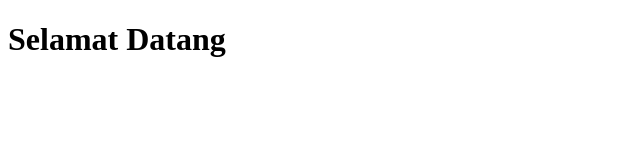
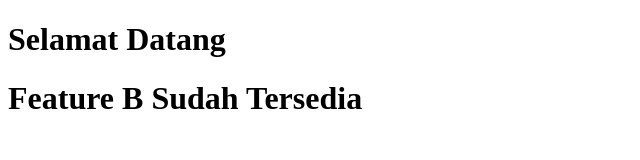
Before and after one commit to gumilarfajardarajat/git-one, a plain HTML site: page index.html in a window 1280 px wide. Shown: the whole page, without its empty margins (0-640 px from the left). Drawn offline with Linux system fonts and the light colour scheme.

Commit message:
Add Feature B Sudah Tersedia

```diff
--- a/index.html
+++ b/index.html
@@ -5,5 +5,6 @@
 </head>
 <body>
 	<h1>Selamat Datang</h1>
+	<h1>Feature B Sudah Tersedia</h1>
 </body>
 </html>
```
